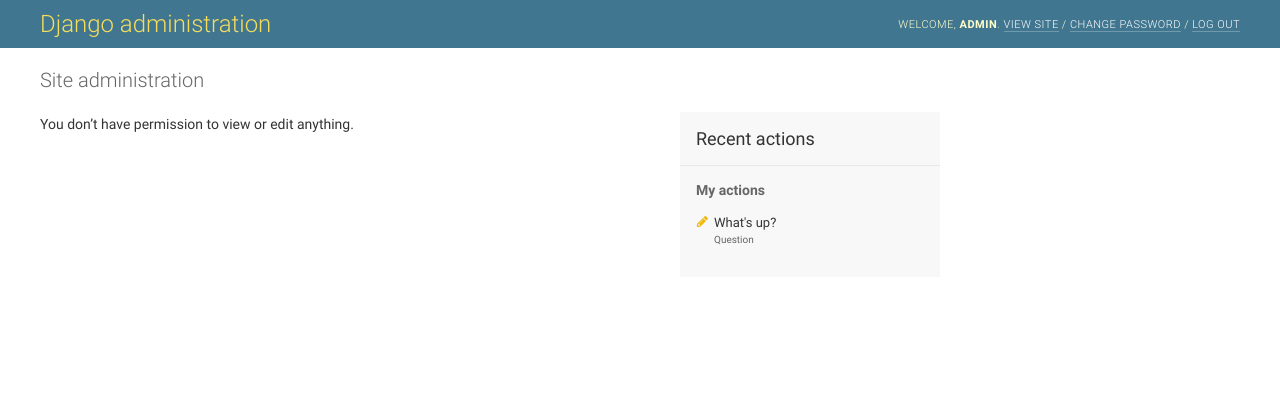
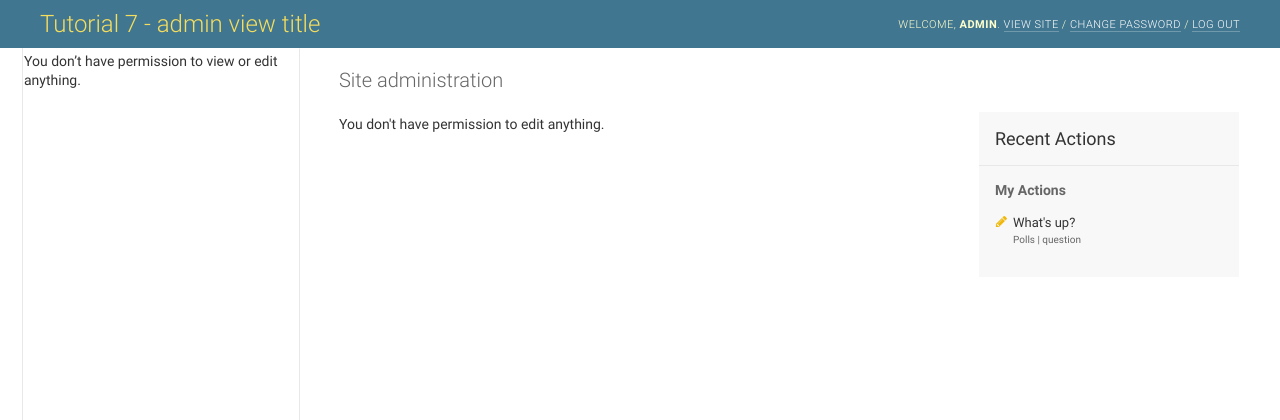
Before and after one commit to stvl3000/mysite, a Django app: page /admin/ in a window 1280 px wide. Shown: the top 420 px of the page. Run offline with Django 3.2, Linux system fonts and the light colour scheme; a user stored in the database is signed in; data comes from the database, SQL or seed files in the repository; both versions use the stored data as it was after the commit.

Commit message:
Tutorial 7, admin view

```diff
--- a/mysite/settings.py
+++ b/mysite/settings.py
@@ -56,7 +56,7 @@
 TEMPLATES = [
     {
         'BACKEND': 'django.template.backends.django.DjangoTemplates',
-        'DIRS': [],
+        'DIRS': [os.path.join(BASE_DIR, 'templates')],
         'APP_DIRS': True,
         'OPTIONS': {
             'context_processors': [
--- a/polls/models.py
+++ b/polls/models.py
@@ -17,6 +17,9 @@
         #return self.pub_date >= timezone.now() - datetime.timedelta(days=1)
         now = timezone.now()
         return now - datetime.timedelta(days=1) <= self.pub_date <= now
+    was_published_recently.admin_order_field = 'pub_date'
+    was_published_recently.boolean = True
+    was_published_recently.short_description='Published recently?'
 
 
     def  test_was_published_recently_with_old_question(self):
--- a/polls/static/polls/style.css
+++ b/polls/static/polls/style.css
@@ -1,4 +1,5 @@
 li a{ color: green; }
 .body-div {
 	background: white url("images/background.png") no-repeat right top;
+	size:auto;
 }
--- /dev/null
+++ b/templates/admin/base_site.html
@@ -0,0 +1,9 @@
+{% extends "admin/base.html" %}
+
+{% block title %}Tutorial 7 | {{ title }}{% endblock %}
+
+{% block branding %}
+<h1 id="site-name"><a href="{% url 'admin:index' %}">Tutorial 7 - admin view title</a></h1>
+{% endblock %}
+
+{% block nav-global %}{% endblock %}
--- /dev/null
+++ b/templates/admin/index.html
@@ -0,0 +1,82 @@
+{% extends "admin/base_site.html" %}
+{% load i18n admin_static %}
+
+{% block extrastyle %}{{ block.super }}<link rel="stylesheet" type="text/css" href="{% static "admin/css/dashboard.css" %}" />{% endblock %}
+
+{% block coltype %}colMS{% endblock %}
+
+{% block bodyclass %}{{ block.super }} dashboard{% endblock %}
+
+{% block breadcrumbs %}{% endblock %}
+
+{% block content %}
+<div id="content-main">
+
+{% if app_list %}
+    {% for app in app_list %}
+        <div class="app-{{ app.app_label }} module">
+        <table>
+        <caption>
+            <a href="{{ app.app_url }}" class="section" title="{% blocktrans with name=app.name %}Models in the {{ name }} application{% endblocktrans %}">{{ app.name }}</a>
+        </caption>
+        {% for model in app.models %}
+            <tr class="model-{{ model.object_name|lower }}">
+            {% if model.admin_url %}
+                <th scope="row"><a href="{{ model.admin_url }}">{{ model.name }}</a></th>
+            {% else %}
+                <th scope="row">{{ model.name }}</th>
+            {% endif %}
+
+            {% if model.add_url %}
+                <td><a href="{{ model.add_url }}" class="addlink">{% trans 'Add' %}</a></td>
+            {% else %}
+                <td>&nbsp;</td>
+            {% endif %}
+
+            {% if model.admin_url %}
+                <td><a href="{{ model.admin_url }}" class="changelink">{% trans 'Change' %}</a></td>
+            {% else %}
+                <td>&nbsp;</td>
+            {% endif %}
+            </tr>
+        {% endfor %}
+        </table>
+        </div>
+    {% endfor %}
+{% else %}
+    <p>{% trans "You don't have permission to edit anything." %}</p>
+{% endif %}
+</div>
+{% endblock %}
+
+{% block sidebar %}
+<div id="content-related">
+    <div class="module" id="recent-actions-module">
+        <h2>{% trans 'Recent Actions' %}</h2>
+        <h3>{% trans 'My Actions' %}</h3>
+            {% load log %}
+            {% get_admin_log 10 as admin_log for_user user %}
+            {% if not admin_log %}
+            <p>{% trans 'None available' %}</p>
+            {% else %}
+            <ul class="actionlist">
+            {% for entry in admin_log %}
+            <li class="{% if entry.is_addition %}addlink{% endif %}{% if entry.is_change %}changelink{% endif %}{% if entry.is_deletion %}deletelink{% endif %}">
+                {% if entry.is_deletion or not entry.get_admin_url %}
+                    {{ entry.object_repr }}
+                {% else %}
+                    <a href="{{ entry.get_admin_url }}">{{ entry.object_repr }}</a>
+                {% endif %}
+                <br/>
+                {% if entry.content_type %}
+                    <span class="mini quiet">{% filter capfirst %}{{ entry.content_type }}{% endfilter %}</span>
+                {% else %}
+                    <span class="mini quiet">{% trans 'Unknown content' %}</span>
+                {% endif %}
+            </li>
+            {% endfor %}
+            </ul>
+            {% endif %}
+    </div>
+</div>
+{% endblock %}
```
Also changed, not shown: polls/admin.py (+28 -2 lines), db.sqlite3.
